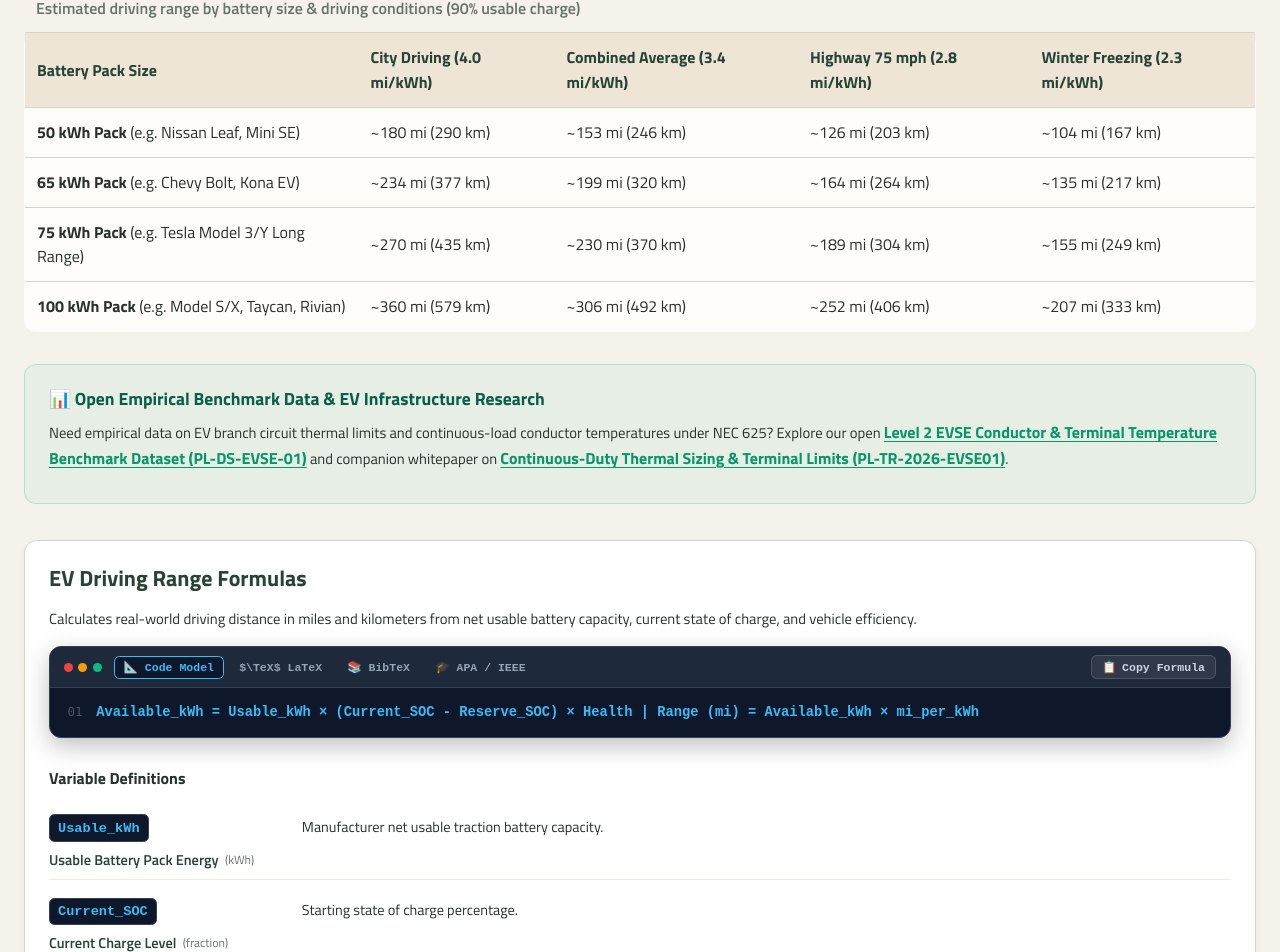
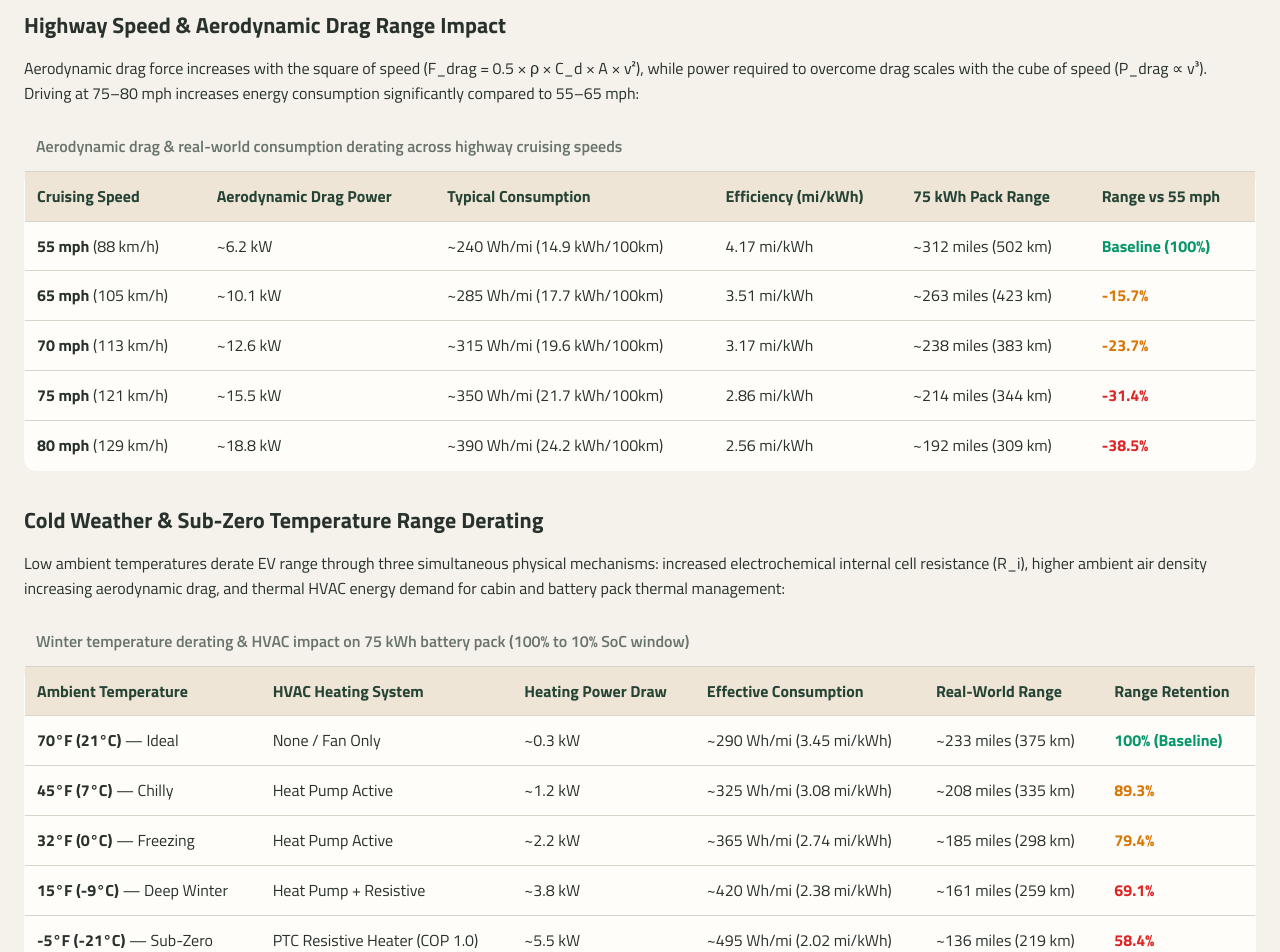
Before and after one commit to miadsaadidi/powerlab, a Next.js app: page /ev/ev-range-calculator in a window 1280 px wide. Shown: the part 2883-3835 px from the top of the page. Built offline with nearby package versions, Linux system fonts and the light colour scheme; no server answers.

Commit message:
feat(seo): EV range calculator search-intent & aerodynamic/winter substance optimization

```diff
--- a/src/app/ev/ev-range-calculator/page.tsx
+++ b/src/app/ev/ev-range-calculator/page.tsx
@@ -96,12 +96,146 @@ export default function EvRangePage() {
 
       <section id="how-to-guide" style={{ marginTop: "3rem" }}>
         <h2>How to Calculate Real-World EV Driving Range</h2>
-        <ol>
-          <li><strong>Enter Battery Capacity (kWh):</strong> Input usable battery pack size (e.g. 60 kWh, 75 kWh, 100 kWh).</li>
-          <li><strong>Set Current &amp; Target Reserve Charge (%):</strong> Input current battery level and desired arrival buffer (e.g. 10% reserve).</li>
-          <li><strong>Select Vehicle Efficiency:</strong> Choose your economy rating (typical EV average is 3.3–3.8 mi/kWh or 16–19 kWh/100km).</li>
-          <li><strong>Review Range Projection:</strong> Compare highway, city, and winter cold weather driving distances.</li>
-        </ol>
+        <p>
+          Calculating real-world EV range requires determining your net usable battery energy in kilowatt-hours and multiplying by your vehicle&apos;s real-time consumption efficiency:
+        </p>
+        <div style={{ padding: "1.25rem 1.5rem", borderRadius: "0.75rem", background: "var(--surface)", border: "1px solid var(--line)", margin: "1.5rem 0" }}>
+          <h3 style={{ margin: "0 0 0.75rem", fontSize: "1.05rem", color: "var(--ink)" }}>4-Step Manual EV Range Calculation:</h3>
+          <ol style={{ margin: 0, paddingLeft: "1.25rem", lineHeight: 1.7 }}>
+            <li><strong>Determine Usable Battery Capacity:</strong> Check your vehicle&apos;s net usable battery size (e.g. 75 kWh on a standard long-range EV).</li>
+            <li><strong>Calculate Usable State of Charge (SoC) Window:</strong> Subtract your arrival buffer (e.g. 10% reserve) from current charge (e.g. 80%): &Delta;SoC = 0.80 &minus; 0.10 = 0.70.</li>
+            <li><strong>Compute Available Driving Energy:</strong> Multiply usable capacity by the SoC window: Available kWh = 75 &times; 0.70 = 52.5 kWh.</li>
+            <li><strong>Multiply by Vehicle Efficiency:</strong> Multiply available energy by real-world efficiency (e.g. 3.4 mi/kWh): Range = 52.5 kWh &times; 3.4 mi/kWh = 178.5 miles (287 km).</li>
+          </ol>
+        </div>
+      </section>
+
+      <section id="speed-aerodynamics">
+        <h2>Highway Speed &amp; Aerodynamic Drag Range Impact</h2>
+        <p>
+          Aerodynamic drag force increases with the square of speed (F_drag = 0.5 &times; &rho; &times; C_d &times; A &times; v&sup2;), while power required to overcome drag scales with the cube of speed (P_drag &prop; v&sup3;). Driving at 75–80 mph increases energy consumption significantly compared to 55–65 mph:
+        </p>
+        <div className="scenario-table" role="region" aria-label="Highway speed and aerodynamic drag impact table">
+          <table>
+            <caption>Aerodynamic drag &amp; real-world consumption derating across highway cruising speeds</caption>
+            <thead>
+              <tr>
+                <th scope="col">Cruising Speed</th>
+                <th scope="col">Aerodynamic Drag Power</th>
+                <th scope="col">Typical Consumption</th>
+                <th scope="col">Efficiency (mi/kWh)</th>
+                <th scope="col">75 kWh Pack Range</th>
+                <th scope="col">Range vs 55 mph</th>
+              </tr>
+            </thead>
+            <tbody>
+              <tr>
+                <td><strong>55 mph</strong> (88 km/h)</td>
+                <td>~6.2 kW</td>
+                <td>~240 Wh/mi (14.9 kWh/100km)</td>
+                <td>4.17 mi/kWh</td>
+                <td>~312 miles (502 km)</td>
+                <td><span style={{ color: "#059669", fontWeight: 700 }}>Baseline (100%)</span></td>
+              </tr>
+              <tr>
+                <td><strong>65 mph</strong> (105 km/h)</td>
+                <td>~10.1 kW</td>
+                <td>~285 Wh/mi (17.7 kWh/100km)</td>
+                <td>3.51 mi/kWh</td>
+                <td>~263 miles (423 km)</td>
+                <td><span style={{ color: "#d97706", fontWeight: 700 }}>-15.7%</span></td>
+              </tr>
+              <tr>
+                <td><strong>70 mph</strong> (113 km/h)</td>
+                <td>~12.6 kW</td>
+                <td>~315 Wh/mi (19.6 kWh/100km)</td>
+                <td>3.17 mi/kWh</td>
+                <td>~238 miles (383 km)</td>
+                <td><span style={{ color: "#d97706", fontWeight: 700 }}>-23.7%</span></td>
+              </tr>
+              <tr>
+                <td><strong>75 mph</strong> (121 km/h)</td>
+                <td>~15.5 kW</td>
+                <td>~350 Wh/mi (21.7 kWh/100km)</td>
+                <td>2.86 mi/kWh</td>
+                <td>~214 miles (344 km)</td>
+                <td><span style={{ color: "#dc2626", fontWeight: 700 }}>-31.4%</span></td>
+              </tr>
+              <tr>
+                <td><strong>80 mph</strong> (129 km/h)</td>
+                <td>~18.8 kW</td>
+                <td>~390 Wh/mi (24.2 kWh/100km)</td>
+                <td>2.56 mi/kWh</td>
+                <td>~192 miles (309 km)</td>
+                <td><span style={{ color: "#dc2626", fontWeight: 700 }}>-38.5%</span></td>
+              </tr>
+            </tbody>
+          </table>
+        </div>
+      </section>
+
+      <section id="winter-subzero">
+        <h2>Cold Weather &amp; Sub-Zero Temperature Range Derating</h2>
+        <p>
+          Low ambient temperatures derate EV range through three simultaneous physical mechanisms: increased electrochemical internal cell resistance (R_i), higher ambient air density increasing aerodynamic drag, and thermal HVAC energy demand for cabin and battery pack thermal management:
+        </p>
+        <div className="scenario-table" role="region" aria-label="Winter sub-zero temperature derating table">
+          <table>
+            <caption>Winter temperature derating &amp; HVAC impact on 75 kWh battery pack (100% to 10% SoC window)</caption>
+            <thead>
+              <tr>
+                <th scope="col">Ambient Temperature</th>
+                <th scope="col">HVAC Heating System</th>
+                <th scope="col">Heating Power Draw</th>
+                <th scope="col">Effective Consumption</th>
+                <th scope="col">Real-World Range</th>
+                <th scope="col">Range Retention</th>
+              </tr>
+            </thead>
+            <tbody>
+              <tr>
+                <td><strong>70°F (21°C)</strong> — Ideal</td>
+                <td>None / Fan Only</td>
+                <td>~0.3 kW</td>
+                <td>~290 Wh/mi (3.45 mi/kWh)</td>
+                <td>~233 miles (375 km)</td>
+                <td><span style={{ color: "#059669", fontWeight: 700 }}>100% (Baseline)</span></td>
+              </tr>
+              <tr>
+                <td><strong>45°F (7°C)</strong> — Chilly</td>
+                <td>Heat Pump Active</td>
+                <td>~1.2 kW</td>
+                <td>~325 Wh/mi (3.08 mi/kWh)</td>
+                <td>~208 miles (335 km)</td>
+                <td><span style={{ color: "#d97706", fontWeight: 700 }}>89.3%</span></td>
+              </tr>
+              <tr>
+                <td><strong>32°F (0°C)</strong> — Freezing</td>
+                <td>Heat Pump Active</td>
+                <td>~2.2 kW</td>
+                <td>~365 Wh/mi (2.74 mi/kWh)</td>
+                <td>~185 miles (298 km)</td>
+                <td><span style={{ color: "#d97706", fontWeight: 700 }}>79.4%</span></td>
+              </tr>
+              <tr>
+                <td><strong>15°F (-9°C)</strong> — Deep Winter</td>
+                <td>Heat Pump + Resistive</td>
+                <td>~3.8 kW</td>
+                <td>~420 Wh/mi (2.38 mi/kWh)</td>
+                <td>~161 miles (259 km)</td>
+                <td><span style={{ color: "#dc2626", fontWeight: 700 }}>69.1%</span></td>
+              </tr>
+              <tr>
+                <td><strong>-5°F (-21°C)</strong> — Sub-Zero</td>
+                <td>PTC Resistive Heater (COP 1.0)</td>
+                <td>~5.5 kW</td>
+                <td>~495 Wh/mi (2.02 mi/kWh)</td>
+                <td>~136 miles (219 km)</td>
+                <td><span style={{ color: "#dc2626", fontWeight: 700 }}>58.4%</span></td>
+              </tr>
+            </tbody>
+          </table>
+        </div>
       </section>
 
       <section id="sizing-matrix">
```
Also changed, not shown: SEO/DAILY_LOG.md (+13 -0 lines), SEO/CHANGELOG.md.
